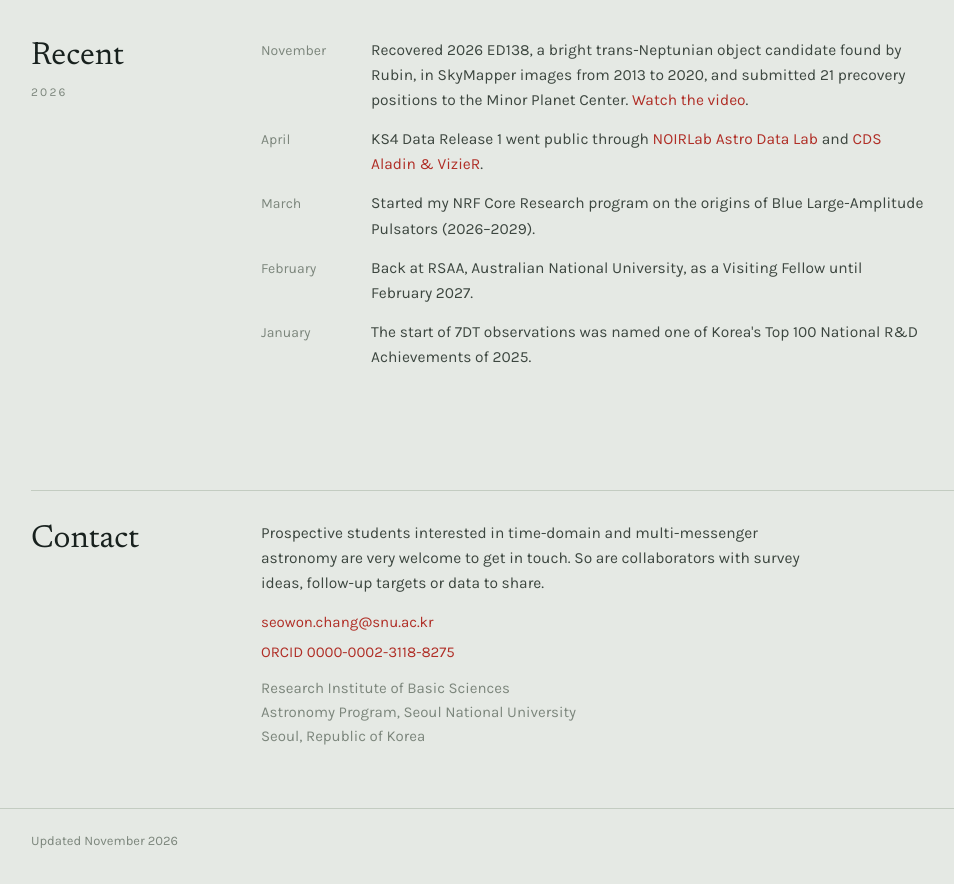
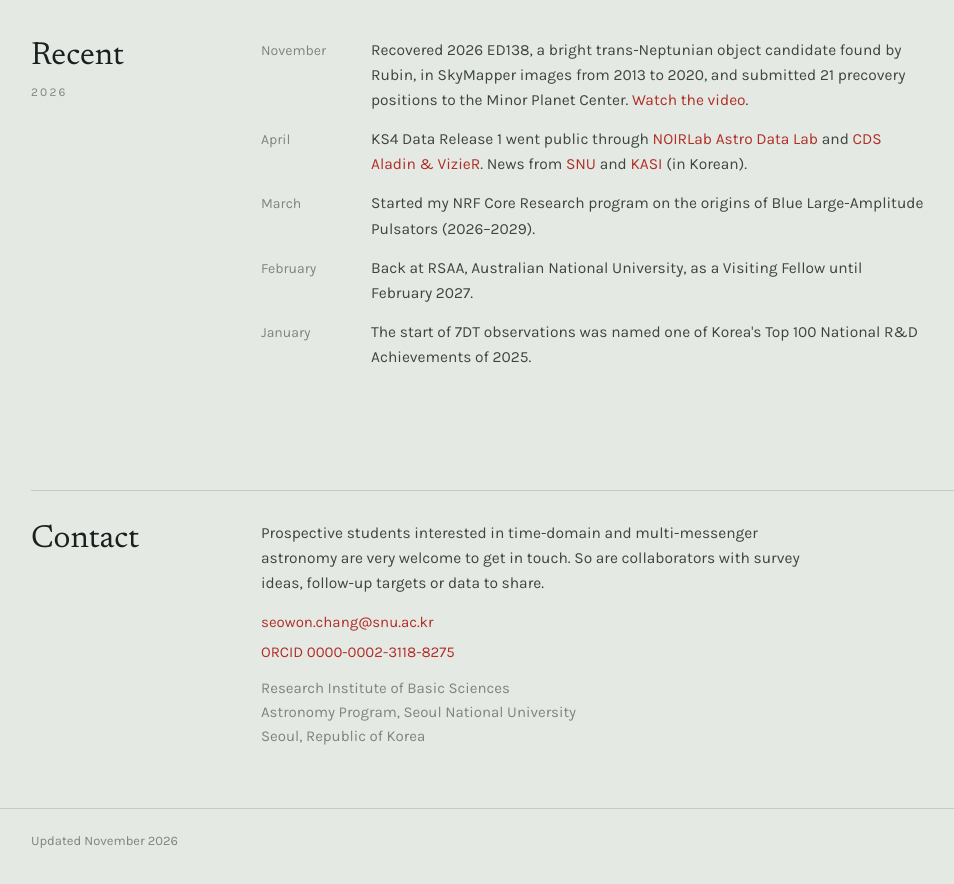
Before and after one commit to seowony/seowony.github.io, a plain HTML site: page index.html in a window 1280 px wide. Shown: the part 8140-9024 px from the top of the page, without its empty margins (105-1059 px from the left). Drawn offline with Linux system fonts and the light colour scheme.

Commit message:
updat index - ks4 dr1 korean pages

```diff
--- a/index.html
+++ b/index.html
@@ -809,7 +809,7 @@
         </div>
         <div class="item">
           <div class="when">April</div>
-          <div class="what">KS4 Data Release 1 went public through <a href="https://noirlab.edu/science/news/announcements/sci26025">NOIRLab Astro Data Lab</a> and <a href="https://cds.unistra.fr/blog/2026/04/29-ks4-data-release/">CDS Aladin &amp; VizieR</a>.</div>
+          <div class="what">KS4 Data Release 1 went public through <a href="https://noirlab.edu/science/news/announcements/sci26025">NOIRLab Astro Data Lab</a> and <a href="https://cds.unistra.fr/blog/2026/04/29-ks4-data-release/">CDS Aladin &amp; VizieR</a>. News from <a href="https://www.snu.ac.kr/research/highlights?md=v&amp;bbsidx=168845">SNU</a> and <a href="https://www.kasi.re.kr/publication/post/newsMaterial/32345">KASI</a> (in Korean).</div>
         </div>
         <div class="item">
           <div class="when">March</div>
```
